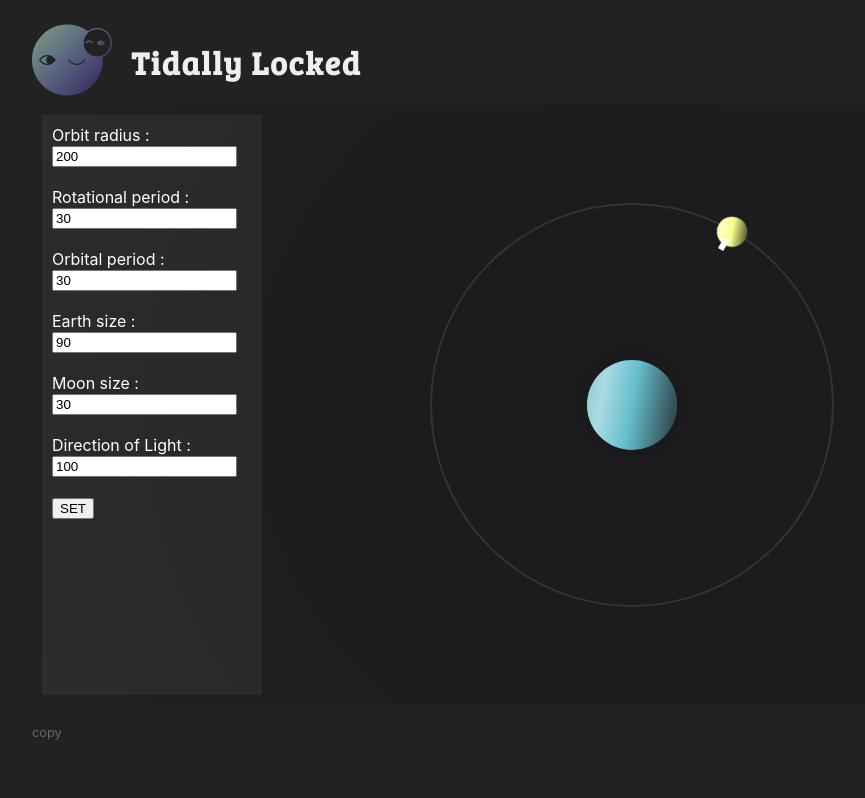
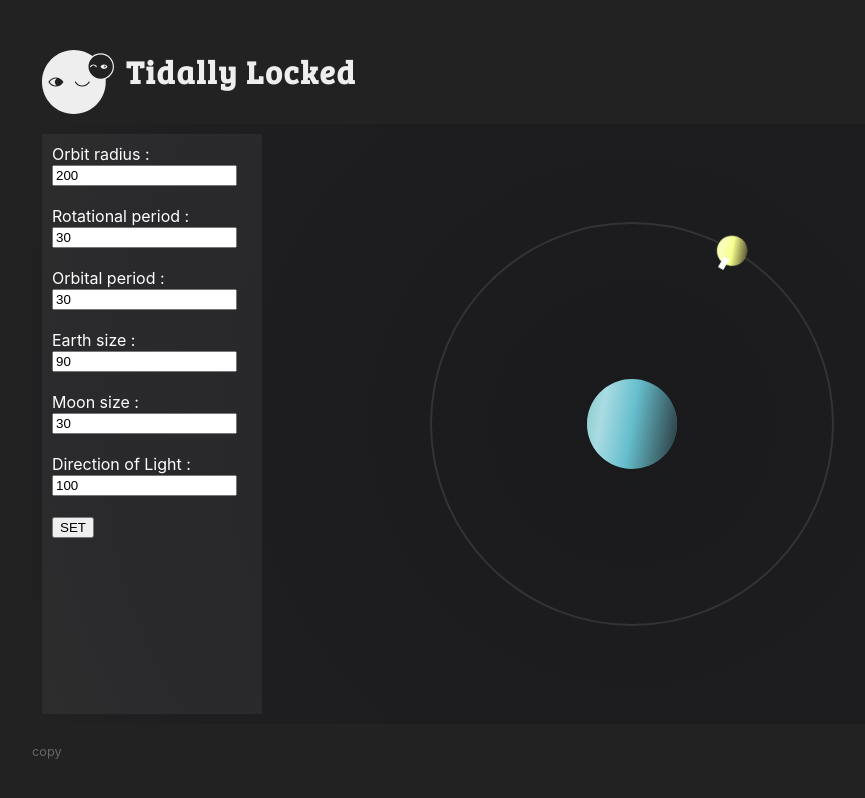
Before and after one commit to ejilee/Tidally-Locked, a React (Create React App) app: page / in a window 1280 px wide. Shown: the top 798 px of the page, without its empty margins (8-873 px from the left). Built offline with nearby package versions, Linux system fonts and the light colour scheme.

Commit message:
made style changes on logo svg and text

```diff
--- a/src/App.js
+++ b/src/App.js
@@ -8,7 +8,7 @@ function App() {
     <div className="App">
       <header className="App-header">
         <img src={logo} className="logoImg" alt="logo" />
-        <h2 className="logoText">Tidally Locked</h2>
+        <h1 className="logoText">Tidally Locked</h1>
       </header>
       <section className="App-body">
         <Space />
--- a/src/App.scss
+++ b/src/App.scss
@@ -14,27 +14,18 @@ html {
 }
 
 .logoImg {
-  height: 5rem;
+  height: 4rem;
   pointer-events: none;
-  display: inline-block;
-}
-
-@media (prefers-reduced-motion: no-preference) {
-  .logoImg {
-    height: 80px;
-    width: 80px;
-  }
+  margin-left: 10px;
+  margin-right: 12px;
 }
 
 .logoText {
-  position: relative;
-  padding: 1rem 1.2rem;
+  margin: 0;
   font-size: 2rem;
   font-family: "Bree Serif", serif;
   letter-spacing: 0.1rem;
   color: #EEE;
-  line-height: 0;
-  white-space: nowrap;
 }
 
 header, section, footer{
@@ -45,6 +36,8 @@ header, section, footer{
 
 .App-header {
   display: flex;
+  margin-bottom: 10px;
+  margin-top: 30px;
 }
 
 .App-footer {
```
Also changed, not shown: src/logo.svg.
